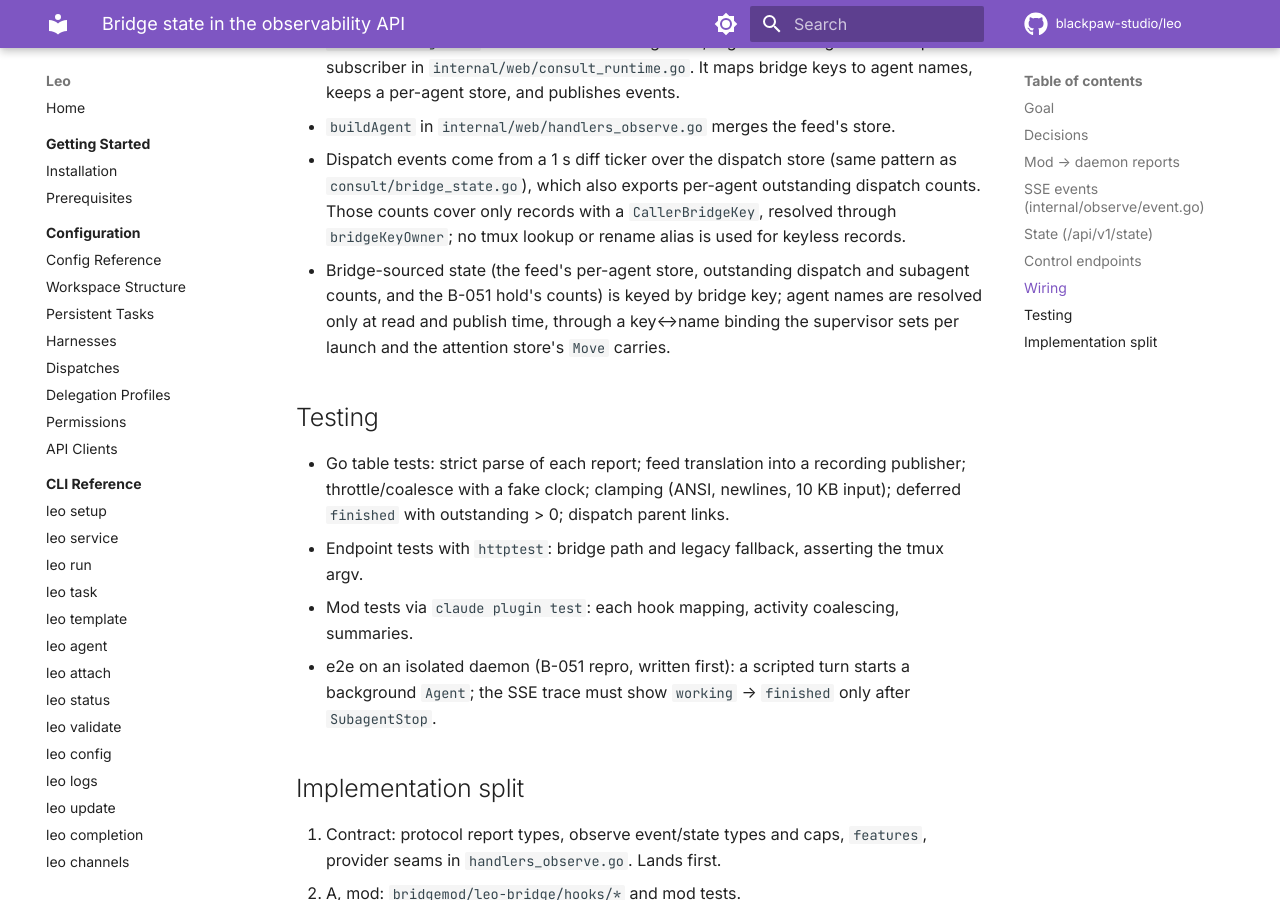
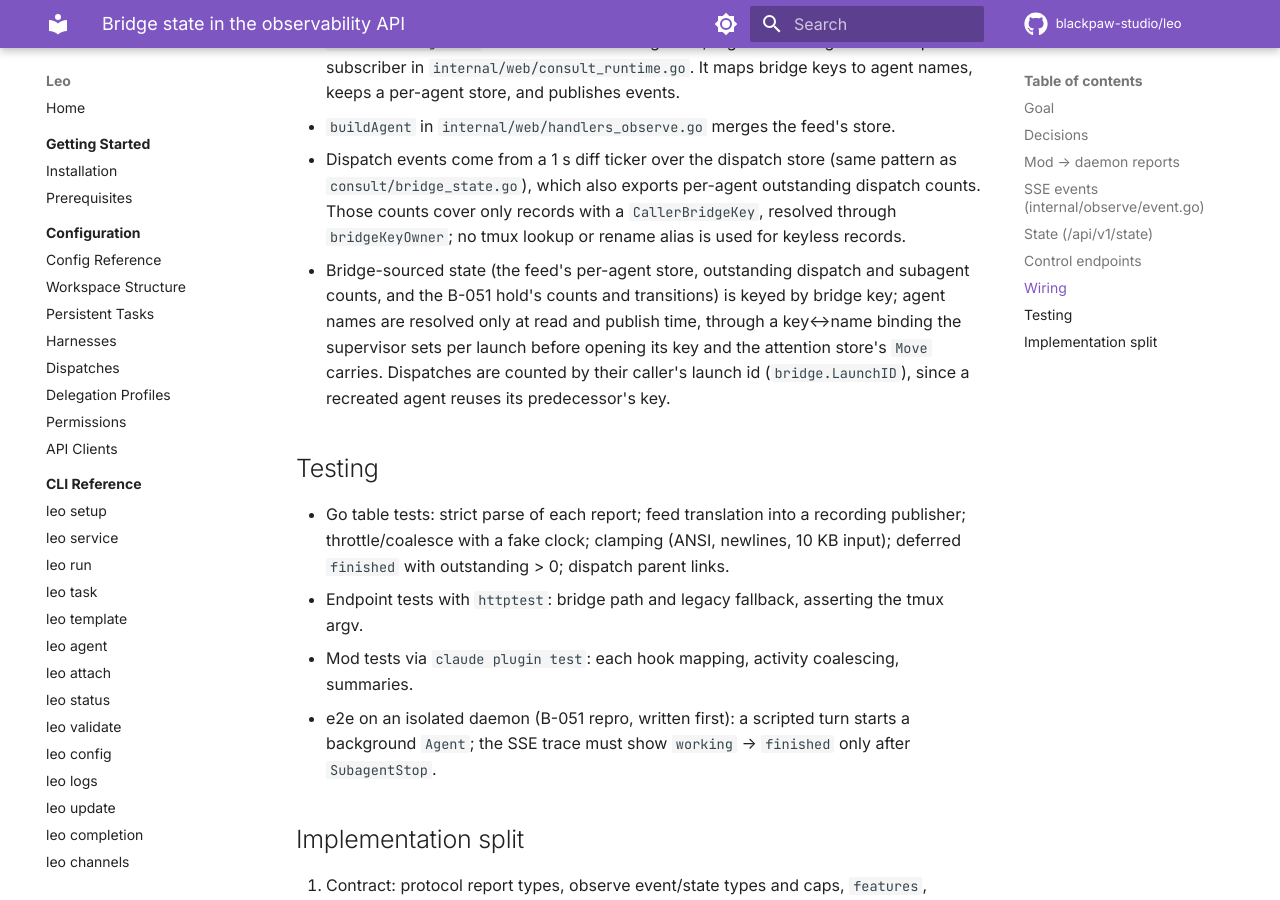
Before and after one commit to blackpaw-studio/leo, an MkDocs documentation site: the page built from docs/specs/2026-10-06-bridge-observe.md, in a window 1280 px wide and 900 px high, scrolled down 3030 px. Built offline with MkDocs 1.6.1 and Material for MkDocs 9.7.7, drawn with Linux system fonts in a browser that asks for light colours; comment, search, counter and statistics services are not loaded.

Commit message:
docs: note launch-scoped dispatch counts and bind-before-open
Claude-Session: https://claude.ai/code/session_01D8jv266483AW8DWyuC48FU

```diff
--- a/docs/specs/2026-10-06-bridge-observe.md
+++ b/docs/specs/2026-10-06-bridge-observe.md
@@ -99,9 +99,11 @@ route first, then the legacy inbox/tmux path. A missing agent returns 404.
   Those counts cover only records with a `CallerBridgeKey`, resolved through
   `bridgeKeyOwner`; no tmux lookup or rename alias is used for keyless records.
 - Bridge-sourced state (the feed's per-agent store, outstanding dispatch and subagent
-  counts, and the B-051 hold's counts) is keyed by bridge key; agent names are resolved
-  only at read and publish time, through a key↔name binding the supervisor sets per launch
-  and the attention store's `Move` carries.
+  counts, and the B-051 hold's counts and transitions) is keyed by bridge key; agent names
+  are resolved only at read and publish time, through a key↔name binding the supervisor
+  sets per launch before opening its key and the attention store's `Move` carries.
+  Dispatches are counted by their caller's launch id (`bridge.LaunchID`), since a recreated
+  agent reuses its predecessor's key.
 
 ## Testing
 
```
